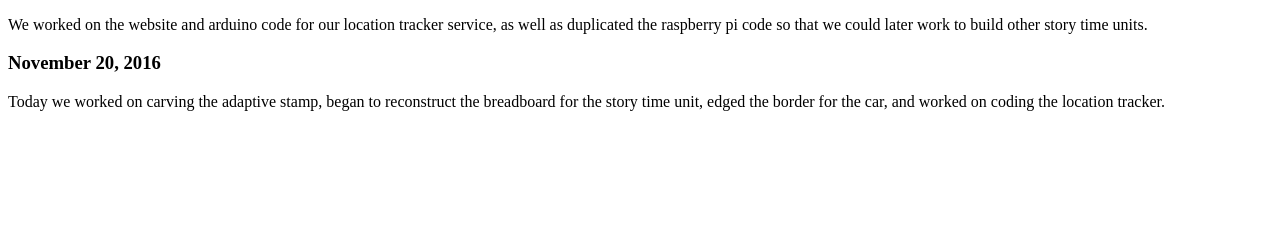
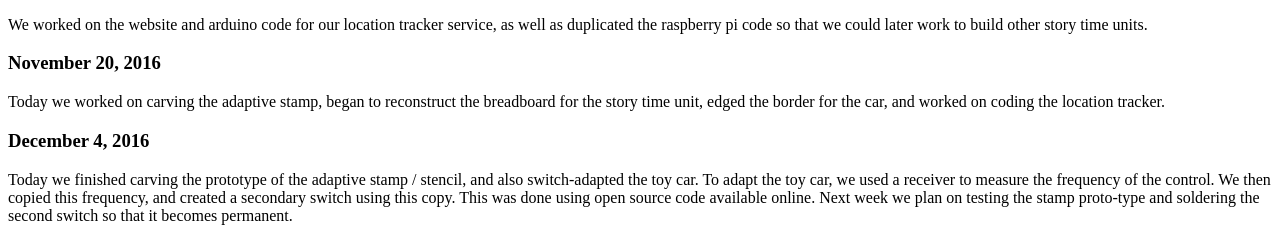
Before and after one commit to slcadaptivedesign/SLCAdaptiveDesign, a plain HTML site: page index.html in a window 1280 px wide. Shown: the part 2175-2416 px from the top of the page. Before the commit the page ends 2302 px from the top, so only its background shows below. Drawn offline with Linux system fonts and the light colour scheme.

Commit message:
Update index.html

```diff
--- a/index.html
+++ b/index.html
@@ -82,5 +82,12 @@ A list of supplies was compiled and ordered for finishing up the iterations of t
 	<h3>November 20, 2016</h3>
 	<p> Today we worked on carving the adaptive stamp, began to reconstruct the breadboard for the story time unit, edged the border for the car,
 		and worked on coding the location tracker.
+
+	<h3> December 4, 2016</h3>
+	<p> Today we finished carving the prototype of the adaptive stamp / stencil, and also switch-adapted the toy car.
+		To adapt the toy car, we used a receiver to measure the frequency of the control. We then copied this frequency,
+		and created a secondary switch using this copy. This was done using open source code available online.
+	        Next week we plan on testing the stamp proto-type and soldering the second switch so that it becomes permanent.
+
 </body>
 </html>
```
